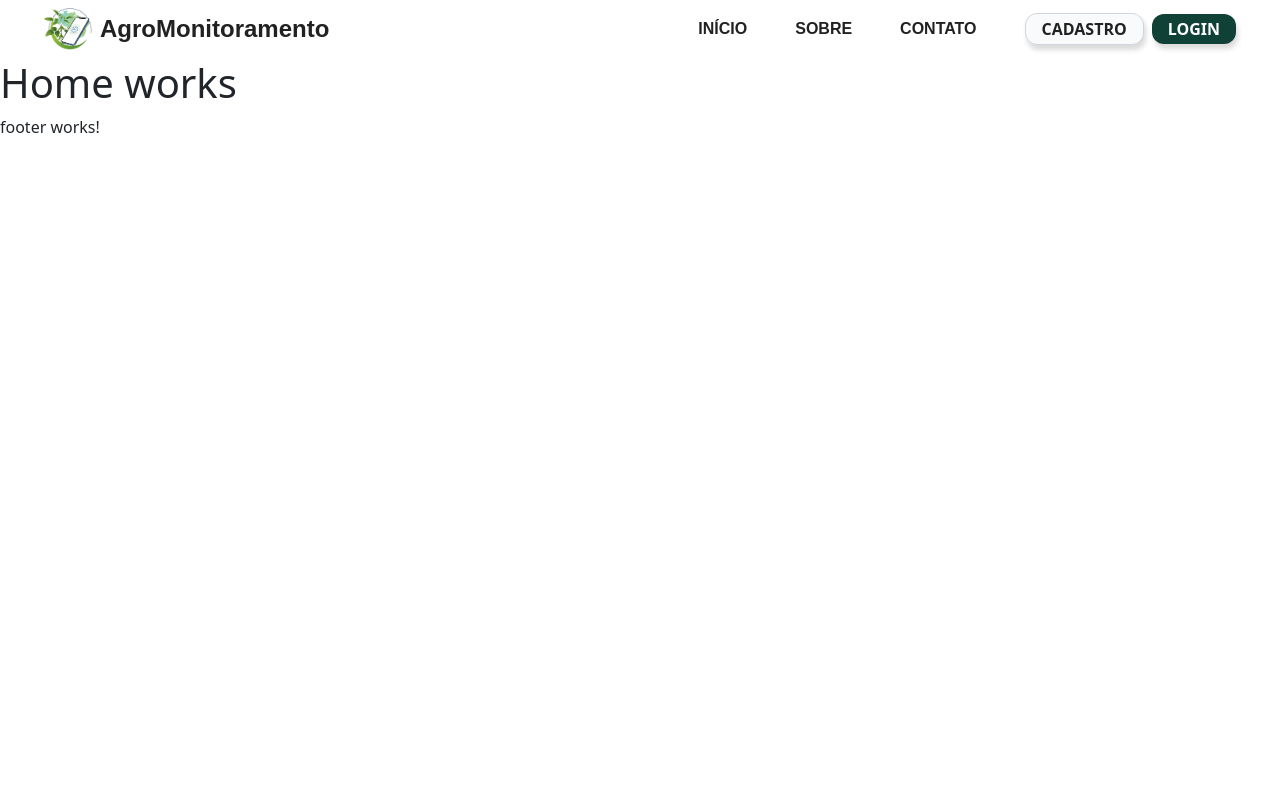
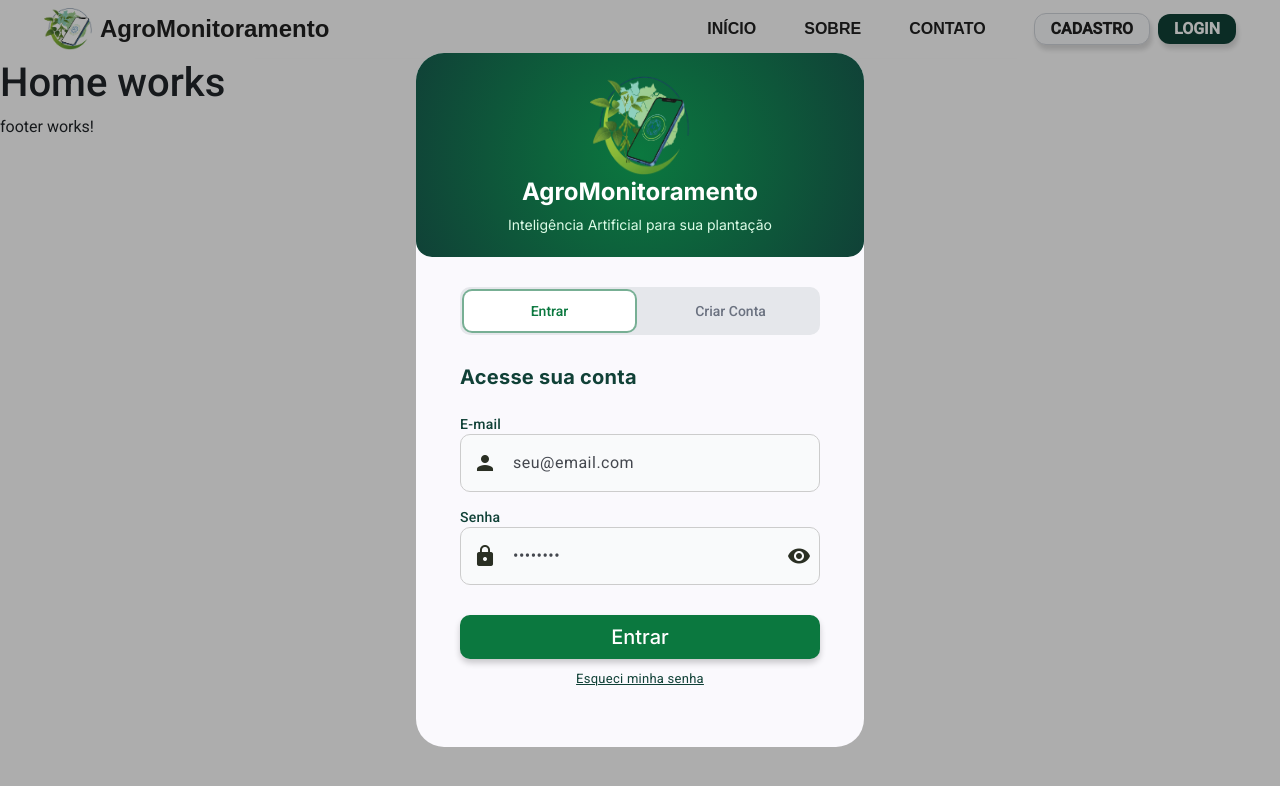
Before and after one commit to camilamariano10/FrontendAgromonitoramento, an Angular app: page / in a window 1280 px wide. Both pictures are taken after a click on the button "LOGIN". Shown: the top 786 px of the page. Built offline with nearby package versions, Linux system fonts and the light colour scheme.

Commit message:
Implementação do modal de login

```diff
--- a/angular.json
+++ b/angular.json
@@ -32,6 +32,7 @@
               }
             ],
             "styles": [
+              "src/custom-theme.scss",
               "node_modules/bootstrap/dist/css/bootstrap.min.css",
               "src/styles.css"
             ],
--- a/package.json
+++ b/package.json
@@ -22,10 +22,12 @@
   },
   "private": true,
   "dependencies": {
+    "@angular/cdk": "^20.2.3",
     "@angular/common": "^20.3.0",
     "@angular/compiler": "^20.3.0",
     "@angular/core": "^20.3.0",
     "@angular/forms": "^20.3.0",
+    "@angular/material": "^20.2.3",
     "@angular/platform-browser": "^20.3.0",
     "@angular/router": "^20.3.0",
     "@ng-bootstrap/ng-bootstrap": "^19.0.1",
--- a/src/app/core/header/header.html
+++ b/src/app/core/header/header.html
@@ -24,7 +24,7 @@
 
       <div class="ms-4"> <!-- Espaçamento à esquerda para os botões-->
         <button class="btn btn-outline-success me-2" type="button">CADASTRO</button> <!-- Botão de cadastro-->
-        <button class="btn btn-primary" type="button">LOGIN</button> <!-- Botão de login-->
+        <button class="btn btn-primary" type="button" (click)="openDialog()">LOGIN</button> <!-- Botão de login-->
       </div>
     </div>
   </div>
--- a/src/app/core/header/header.ts
+++ b/src/app/core/header/header.ts
@@ -1,11 +1,22 @@
-import { Component } from '@angular/core';
+import { Component, inject, signal } from '@angular/core';
+import { MatDialog } from '@angular/material/dialog';
+import { Login } from '../../pages/login/login';
 
 @Component({
   selector: 'app-header',
   standalone: false,
   templateUrl: './header.html',
-  styleUrl: './header.css'
+  styleUrls: ['./header.css']
 })
 export class Header {
+  protected readonly title = signal('FrontendAgromonitoramento');
+  readonly dialog = inject(MatDialog);
 
+  openDialog(): void {
+    this.dialog.open(Login, {
+      width: '448px',
+      height: '694px',
+      panelClass: 'custom-modal',
+    });
+  }
 }
--- /dev/null
+++ b/src/app/pages/login/login.css
@@ -0,0 +1,205 @@
+@import url('https://fonts.googleapis.com/css2?family=Inter:wght@400;500;600;700&display=swap');
+
+/* Modal */
+::ng-deep .mat-dialog-container {
+  width: 90vw;         /* ocupa no máximo 90% da largura da viewport */
+  max-width: 448px;    /* não ultrapassa 448px */
+  height: 90vh;        /* ocupa no máximo 90% da altura da viewport */
+  max-height: 694px;   /* não ultrapassa 694px */
+  border-radius: 16px;
+  padding: 0;
+  overflow: hidden;
+  display: flex;
+  flex-direction: column;
+}
+
+
+/* Cabeçalho verde */
+.div-modal .modal-header {
+  background: radial-gradient(circle, #0b783f 0%, #104137 100%);
+  width: 100%;
+  height: 204px; /* altura fixa */
+  color: white;
+  border-radius: 16px;
+  padding: 20px;
+  box-sizing: border-box;
+
+  /* Flexbox para centralizar o conteúdo */
+  display: flex;
+  flex-direction: column; /* empilha logo, h2 e h4 */
+  align-items: center; /* centraliza horizontalmente */
+  justify-content: center; /* centraliza verticalmente */
+}
+
+/* Logo */
+.div-modal .modal-header .logo {
+  width: 100px; /* ajustei para caber melhor no cabeçalho */
+  height: 100px;
+  margin: 0 0 2px 0; /* espaço entre logo e h2 */
+}
+
+/* Títulos */
+.div-modal .modal-header h2 {
+  margin: 0;
+  font-size: 24px;
+  font-weight: bold;
+  text-align: center;
+  font-family: 'Inter', sans-serif;
+}
+
+.div-modal .modal-header h4 {
+  margin: 10px 0 0 0; /* espaço entre h2 e h4 */
+  font-weight: normal;
+  font-size: 14px;
+  color: #dcfce7;
+  text-align: center;
+  font-family: 'Inter', sans-serif;
+}
+
+/* Botões Entrar e Criar Conta */
+/* Container cinza claro */
+.botoes-topo {
+  display: flex;
+  justify-content: center;
+  gap: 10px;
+  margin: 10px 20px 10px; /*  espaçamento entre o header verde */
+  background-color: #e5e7eb; /* retângulo cinza claro */
+  border-radius: 10px;
+  padding: 4px; /* espaçamento interno para os botões */
+}
+
+/* Botões Entrar e Criar Conta */
+.btn-topo {
+  flex: 1; /* ocupam o mesmo espaço */
+  padding: 10px 0;
+  border-radius: 8px;
+  font-weight: 500;
+  cursor: pointer;
+  text-align: center;
+  transition: all 0.2s ease;
+}
+
+/* Botão ativo */
+.btn-topo.active {
+  background-color: #ffffff; /* branco quando selecionado */
+  color: #0b783f;
+}
+
+/* Botão inativo */
+.btn-topo:not(.active) {
+  background-color: transparent; /* transparente para mostrar o retângulo cinza */
+  color: #6b7280;
+}
+
+.btn-topo {
+  outline: none; /* remove o contorno do foco */
+  border: none; /* garante que não haja borda padrão */
+}
+
+/* Opcional: manter acessibilidade, mas estilizar o foco */
+.btn-topo:focus {
+  box-shadow: 0 0 0 2px rgba(11, 120, 63, 0.5); /* borda verde sutil quando focado */
+}
+
+/* Título Acesse sua conta */
+.acesse-sua-conta {
+  text-align: left;
+  margin: 30px 20px;
+  color: #104137;
+  font-family: 'Inter', sans-serif;
+  font-weight: 700; /* bold */
+  font-size: 20px;
+}
+
+/* Inputs */
+.campo-login {
+  width: 100%;
+  padding: 0 20px; /* evita usar margin lateral que quebra o layout */
+  box-sizing: border-box; /* considera padding dentro do width */
+}
+
+
+/* Wrapper geral do input */
+::ng-deep .mat-mdc-text-field-wrapper.mdc-text-field--outlined {
+  background-color: #f9fafb;
+  border-radius: 10px !important;
+  min-height: 40px;
+  padding: 0 12px;
+
+  /* força a borda no wrapper */
+  border: 1px solid #ccc;
+}
+
+/* Remove as bordas internas que causam "quebra" */
+::ng-deep .mdc-notched-outline__leading,
+::ng-deep .mdc-notched-outline__notch,
+::ng-deep .mdc-notched-outline__trailing {
+  border: none !important;
+}
+
+/* Contorno (outline) completo */
+::ng-deep .mdc-notched-outline {
+  border-radius: 10px !important;
+}
+
+/* Bordas esquerda e direita */
+::ng-deep .mdc-notched-outline__leading,
+::ng-deep .mdc-notched-outline__trailing {
+  border-radius: 10px !important;
+}
+
+/* Ajusta label */
+::ng-deep .mat-form-field-label {
+  color: #0b783f;
+  font-weight: 500;
+}
+
+/* Ícones */
+::ng-deep .mat-icon {
+  color: #2a2f23;
+}
+
+.campo-label {
+  display: block;
+  margin: -5px 0 0px 20px;
+  font-size: 14px;
+  font-weight: 500;
+  color: #104137;
+}
+
+/* Botão Entrar grande */
+.botao-entrar {
+  background-color: #0b783f;
+  color: white;
+  border-radius: 10px;
+  border: none;
+  padding: 12px 0;
+  margin: 10px 20px 0px; /* ajustado: margem superior menor e mesma margem lateral dos inputs */
+  width: calc(100% - 40px); /* mesma largura dos inputs */
+  font-weight: 500;
+  font-family: 'Inter', sans-serif;
+  font-size: 20px;
+  cursor: pointer;
+  transition: background 0.3s ease;
+
+  /* sombra */
+  box-shadow: 0 4px 6px rgba(0, 0, 0, 0.2);
+}
+
+.botao-entrar:hover {
+  background-color: #095c30;
+}
+
+/* Esqueci a senha */
+.esqueci-senha {
+  display: block;
+  text-align: center;
+  margin-top: 10px;
+  font-size: 13px;
+  color: #104137;
+  cursor: pointer;
+}
+
+.esqueci-senha:hover {
+  text-decoration: underline;
+}
--- /dev/null
+++ b/src/app/pages/login/login.html
@@ -0,0 +1,49 @@
+<div class="div-modal">
+  <div class="modal-header">
+    <img src="assets/logo.png" alt="Logomarca" class="logo" />
+    <h2>AgroMonitoramento</h2>
+    <h4>Inteligência Artificial para sua plantação</h4>
+  </div>
+
+  <mat-dialog-content>
+    <div class="botoes-topo">
+      <button
+        class="btn-topo"
+        [class.active]="opcaoSelecionada === 'entrar'"
+        (click)="selecionarOpcao('entrar')"
+      >
+        Entrar
+      </button>
+      <button
+        class="btn-topo"
+        [class.active]="opcaoSelecionada === 'criar'"
+        (click)="selecionarOpcao('criar')"
+      >
+        Criar Conta
+      </button>
+    </div>
+
+    <h3 class="acesse-sua-conta">Acesse sua conta</h3>
+
+    <!-- Campo e-mail -->
+    <label class="campo-label">E-mail</label>
+    <mat-form-field appearance="outline" class="campo-login">
+      <mat-icon matPrefix>person</mat-icon>
+      <input matInput type="email" placeholder="seu@email.com" />
+    </mat-form-field>
+
+    <!-- Campo senha -->
+    <label class="campo-label">Senha</label>
+    <mat-form-field appearance="outline" class="campo-login">
+      <mat-icon matPrefix>lock</mat-icon>
+      <input matInput type="password" placeholder="••••••••" />
+      <button mat-icon-button matSuffix>
+        <mat-icon>visibility</mat-icon>
+      </button>
+    </mat-form-field>
+
+    <button class="botao-entrar">Entrar</button>
+
+    <a class="esqueci-senha" href="#">Esqueci minha senha</a>
+  </mat-dialog-content>
+</div>
--- /dev/null
+++ b/src/app/pages/login/login.ts
@@ -0,0 +1,23 @@
+import { Component } from '@angular/core';
+
+import { MatButtonModule } from '@angular/material/button';
+import { MatIconModule } from '@angular/material/icon';
+import { MatFormFieldModule } from '@angular/material/form-field';
+import { MatInputModule } from '@angular/material/input';
+import { MatDialogModule } from '@angular/material/dialog';
+
+@Component({
+  selector: 'app-login',
+  imports: [MatButtonModule, MatIconModule, MatFormFieldModule, MatInputModule, MatDialogModule],
+  templateUrl: './login.html',
+  styleUrls: ['./login.css'] // corrigido de styleUrl para styleUrls
+})
+export class Login {
+  // Estado atual do modal: qual opção está ativa
+  opcaoSelecionada: 'entrar' | 'criar' = 'entrar'; // padrão Entrar
+
+  // Função para alternar entre Entrar e Criar Conta
+  selecionarOpcao(opcao: 'entrar' | 'criar') {
+    this.opcaoSelecionada = opcao;
+  }
+}
--- /dev/null
+++ b/src/custom-theme.scss
@@ -0,0 +1,35 @@
+
+// Include theming for Angular Material with `mat.theme()`.
+// This Sass mixin will define CSS variables that are used for styling Angular Material
+// components according to the Material 3 design spec.
+// Learn more about theming and how to use it for your application's
+// custom components at https://material.angular.dev/guide/theming
+@use '@angular/material' as mat;
+
+html {
+  @include mat.theme((
+    color: (
+      primary: mat.$azure-palette,
+      tertiary: mat.$blue-palette,
+    ),
+    typography: Roboto,
+    density: 0,
+  ));
+}
+
+body {
+  // Default the application to a light color theme. This can be changed to
+  // `dark` to enable the dark color theme, or to `light dark` to defer to the
+  // user's system settings.
+  color-scheme: light;
+
+  // Set a default background, font and text colors for the application using
+  // Angular Material's system-level CSS variables. Learn more about these
+  // variables at https://material.angular.dev/guide/system-variables
+  background-color: var(--mat-sys-surface);
+  color: var(--mat-sys-on-surface);
+  font: var(--mat-sys-body-medium);
+
+  // Reset the user agent margin.
+  margin: 0;
+}
--- a/src/index.html
+++ b/src/index.html
@@ -6,6 +6,8 @@
   <base href="/">
   <meta name="viewport" content="width=device-width, initial-scale=1">
   <link rel="icon" type="image/x-icon" href="favicon.ico">
+  <link href="https://fonts.googleapis.com/css2?family=Roboto:wght@300;400;500&display=swap" rel="stylesheet">
+  <link href="https://fonts.googleapis.com/icon?family=Material+Icons" rel="stylesheet">
 </head>
 <body>
   <app-root></app-root>
--- a/src/styles.css
+++ b/src/styles.css
@@ -1 +1,4 @@
 /* You can add global styles to this file, and also import other style files */
+
+html, body { height: 100%; }
+body { margin: 0; font-family: Roboto, "Helvetica Neue", sans-serif; }
```
Also changed, not shown: 2 other files (tests, documents, lock files or other folders).
